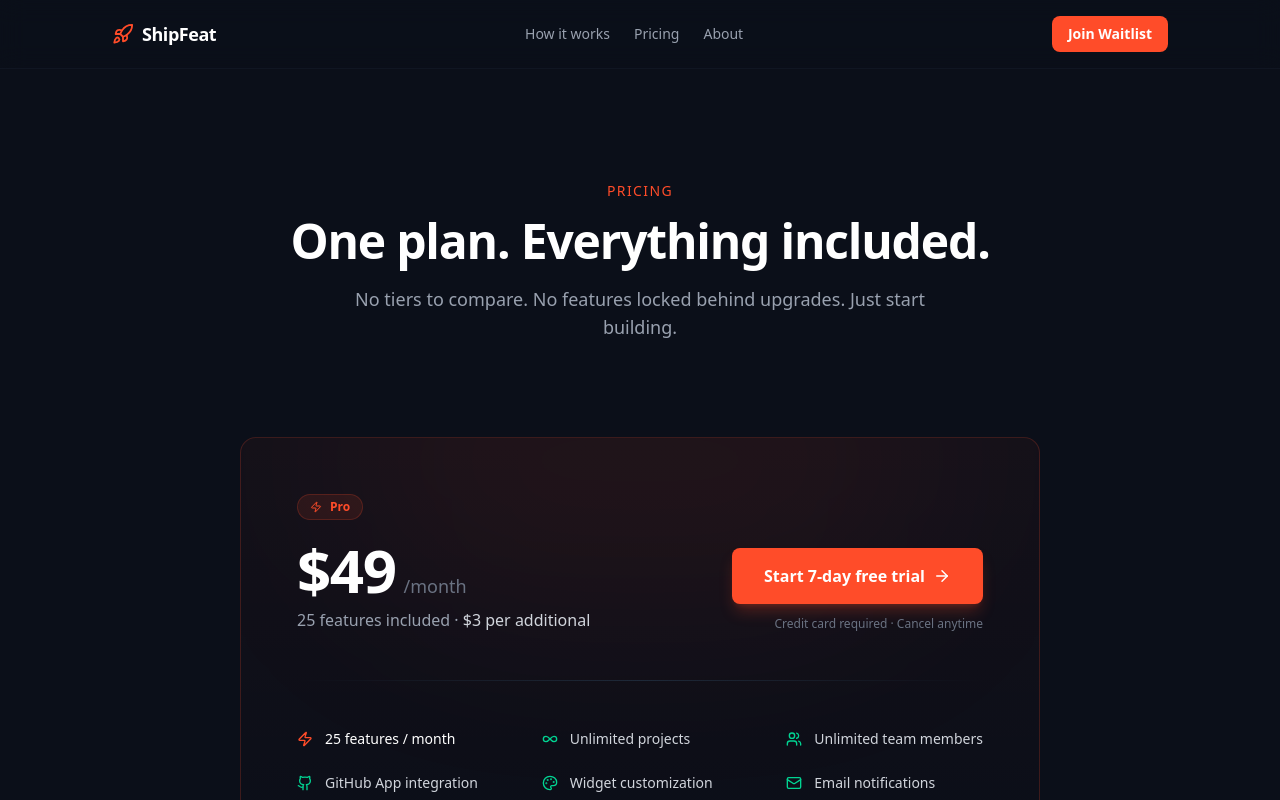
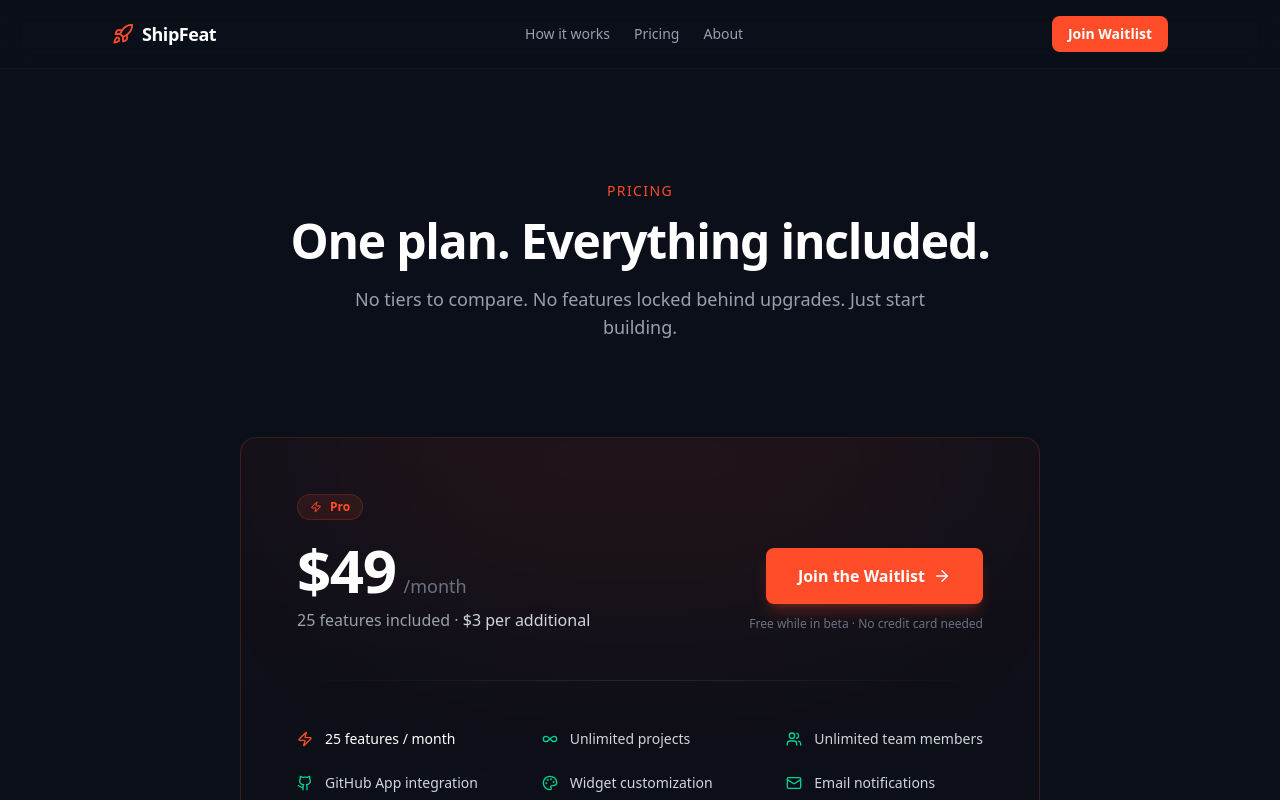
Before and after one commit to tearless-ai/shipfeat-www, a Next.js app: page /pricing in a window 1280 px wide. Shown: the top 800 px of the page. Built offline with nearby package versions, Linux system fonts and the light colour scheme.

Commit message:
fix: pricing page CTA → waitlist instead of dev signup

```diff
--- a/app/pricing/page.tsx
+++ b/app/pricing/page.tsx
@@ -10,7 +10,7 @@ import {
   Shield,
 
 } from "lucide-react";
-import { APP_URL } from "@/lib/constants";
+
 
 export default function PricingPage() {
   return (
@@ -56,14 +56,14 @@ export default function PricingPage() {
                 </div>
                 <div className="flex flex-col items-start md:items-end gap-3">
                   <a
-                    href={`${APP_URL}/sign-up`}
+                    href="/#waitlist"
                     className="inline-flex items-center gap-2 px-8 py-4 bg-[#FF4C29] hover:bg-[#E5421F] text-white font-semibold rounded-lg transition-all shadow-lg shadow-[#FF4C29]/25 hover:shadow-[#FF4C29]/40 text-base"
                   >
-                    Start 7-day free trial
+                    Join the Waitlist
                     <ArrowRight size={18} />
                   </a>
                   <span className="text-xs text-gray-500">
-                    Credit card required · Cancel anytime
+                    Free while in beta · No credit card needed
                   </span>
                 </div>
               </div>
```
